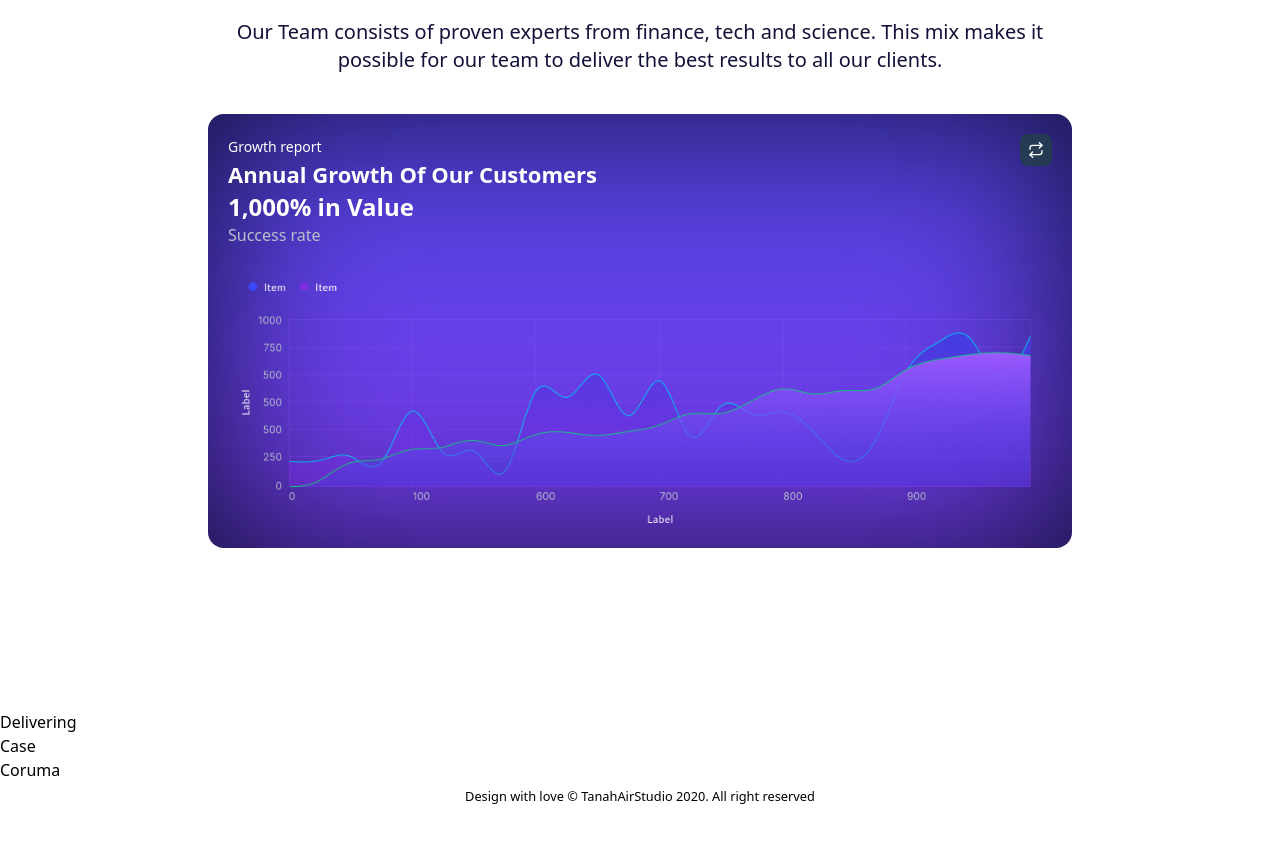
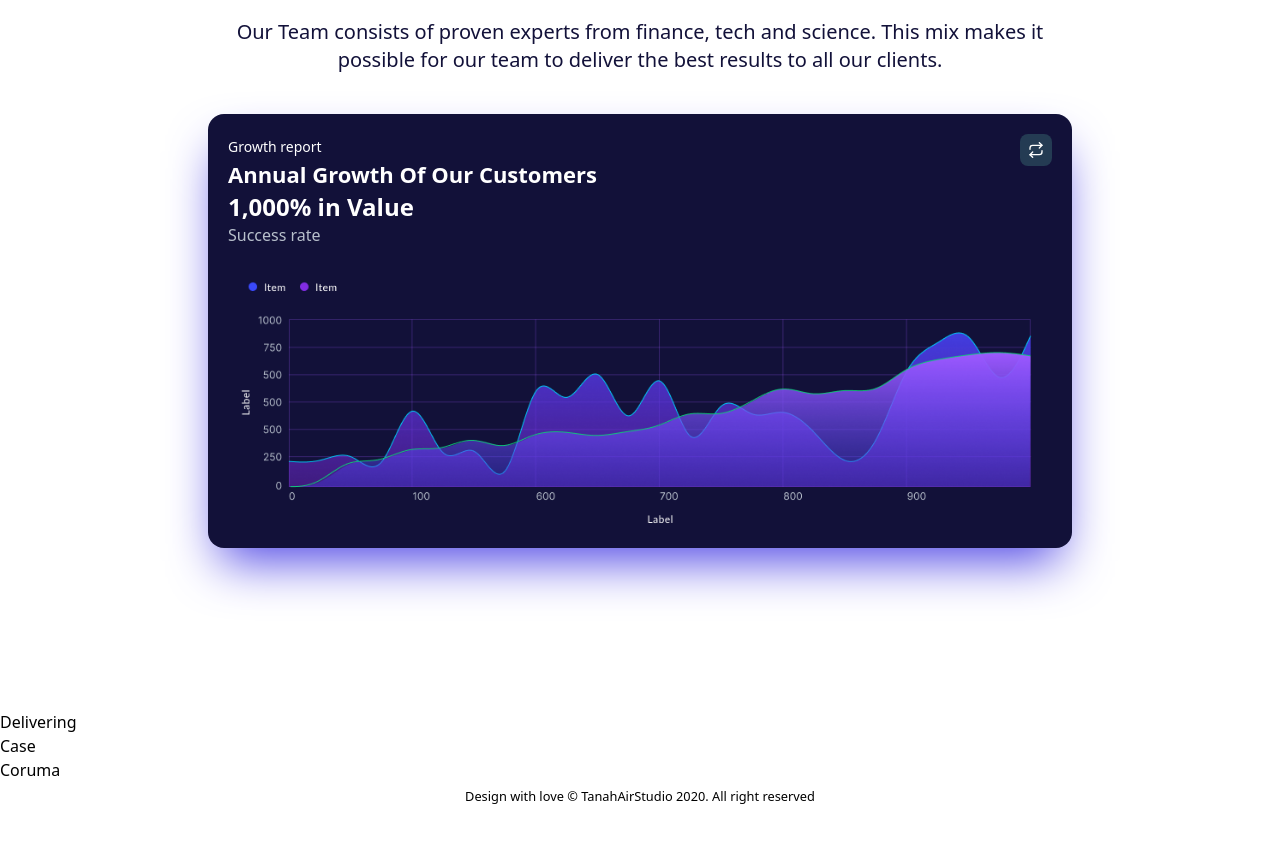
Before and after one commit to RYNBSD/Fintech, a React (Vite) app: page / in a window 1280 px wide. Shown: the part 1141-1983 px from the top of the page. Built offline with nearby package versions, Linux system fonts and the light colour scheme.

Commit message:
fix Consulting

```diff
--- a/src/components/Consulting.jsx
+++ b/src/components/Consulting.jsx
@@ -14,8 +14,8 @@ export default function Consulting() {
                         deliver the best results to all our clients.
                     </p>
                 </div>
-                <div className="bg-[var(--dark-purple)] flex flex-col gap-5 p-5 rounded-2xl relative z-10 before:content-[''] before:absolute before:z-0 before:top-0 before:left-0 before:w-full before:h-full before:bg-gradient-to-b before:from-indigo-600 before:to-violet-600 before:rounded-[30px] before:blur-[90px]">
-                    <div className="flex justify-between items-start relative z-10">
+                <div className="bg-[var(--dark-purple)] flex flex-col gap-5 mb-20 p-5 rounded-2xl relative z-10 shadow-2xl shadow-indigo-600">
+                    <div className="flex justify-between items-start">
                         <div>
                             <small className="text-[#fff] text-sm font-[500]">
                                 Growth report
@@ -35,7 +35,7 @@ export default function Consulting() {
                         </div>
                     </div>
                     <img
-                        className="w-full h-full object-contain relative z-10"
+                        className="w-full h-full object-contain"
                         src="/asset/graph-line.png"
                         alt="graph-line"
                     />
```
